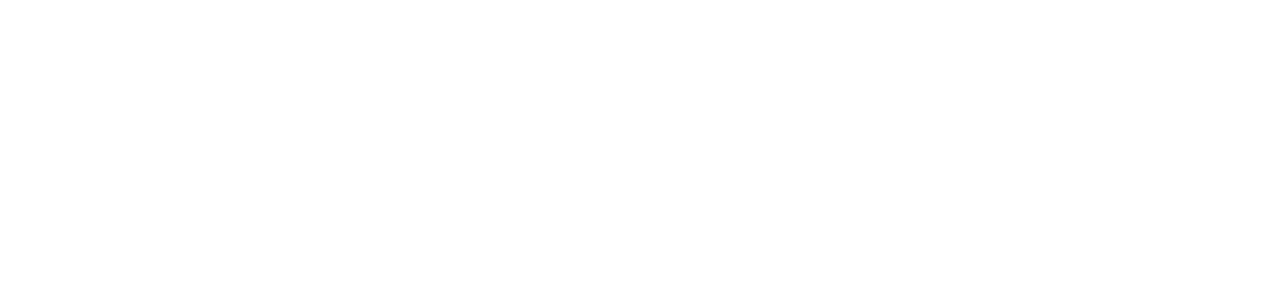
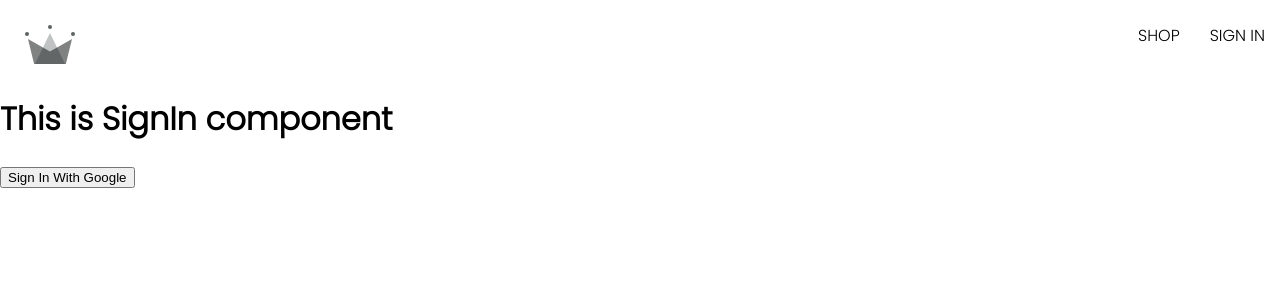
Before and after one commit to codeaamirkalimi/react-ecommerce-turing.com, a React (Create React App) app: page /sign-in in a window 1280 px wide. Before the commit this address had no page. Shown: the top 300 px of the page. Built offline with nearby package versions, Linux system fonts and the light colour scheme.

Commit message:
feature: firebase authentication set up

```diff
--- a/public/index.html
+++ b/public/index.html
@@ -26,7 +26,7 @@
     -->
     <link rel="preconnect" href="https://fonts.googleapis.com"><link rel="preconnect" href="https://fonts.gstatic.com" crossorigin><link href="https://fonts.googleapis.com/css2?family=Poppins:wght@300&family=Press+Start+2P&display=swap" rel="stylesheet">
 
-    <title>React App</title>
+    <title>The Crown 👑 Online Luxuries Shopping Centre</title>
   </head>
   <body>
     <noscript>You need to enable JavaScript to run this app.</noscript>
--- a/src/App.jsx
+++ b/src/App.jsx
@@ -1,6 +1,7 @@
 import { Routes, Route } from "react-router-dom";
 import Home from "./routes/Home/Home.component";
 import Navigation from "./routes/Navigation/Navigation.component";
+import SigninComponent from "./routes/Authentication/Signin.component";
 
 function Shop() {
   return (
@@ -16,6 +17,7 @@
       <Route path="/" element={<Navigation />}>
         <Route index element={<Home />} />
         <Route path="shop" element={<Shop />} />
+        <Route path="sign-in" element={<SigninComponent />} />
       </Route>
     </Routes>
   );
--- /dev/null
+++ b/src/routes/Authentication/Signin.component.jsx
@@ -0,0 +1,16 @@
+import { signInWithGooglePopup } from "../../utils/firebase.utils";
+
+const SigninComponent = () => {
+  const logGoogleUser = async () => {
+    const response = await signInWithGooglePopup();
+    console.log(response);
+  };
+  return (
+    <div>
+      <h1>This is SignIn component</h1>
+      <button onClick={logGoogleUser}>Sign In With Google</button>
+    </div>
+  );
+};
+
+export default SigninComponent;
--- a/src/routes/Navigation/Navigation.component.jsx
+++ b/src/routes/Navigation/Navigation.component.jsx
@@ -15,6 +15,9 @@
           <Link to="/shop" className="nav-link">
             <div>SHOP</div>
           </Link>
+          <Link to="/sign-in" className="nav-link">
+            <div>SIGN IN</div>
+          </Link>
         </div>
       </div>
       <Outlet />
--- /dev/null
+++ b/src/utils/firebase.utils.js
@@ -0,0 +1,30 @@
+// Import the functions you need from the SDKs you need
+// https://firebase.google.com/docs/web/setup#available-libraries
+import { initializeApp } from "firebase/app";
+import {
+  getAuth,
+  signInWithRedirect,
+  GoogleAuthProvider,
+  signInWithPopup,
+} from "firebase/auth";
+
+// Your web app's Firebase configuration
+const firebaseConfig = {
+  apiKey: "AIzaSyA7E9GB1UVogXfr6Vabn4vGCWXgAVouhww",
+  authDomain: "crown-clothing-db-3a853.firebaseapp.com",
+  projectId: "crown-clothing-db-3a853",
+  storageBucket: "crown-clothing-db-3a853.appspot.com",
+  messagingSenderId: "25646220006",
+  appId: "1:25646220006:web:9f97ddd6fdb9420b8c7127",
+};
+
+// Initialize Firebase
+const firebaseApp = initializeApp(firebaseConfig);
+
+const provider = new GoogleAuthProvider();
+provider.setCustomParameters({
+  prompt: "select_account",
+});
+
+export const auth = getAuth();
+export const signInWithGooglePopup = () => signInWithPopup(auth, provider);
```
